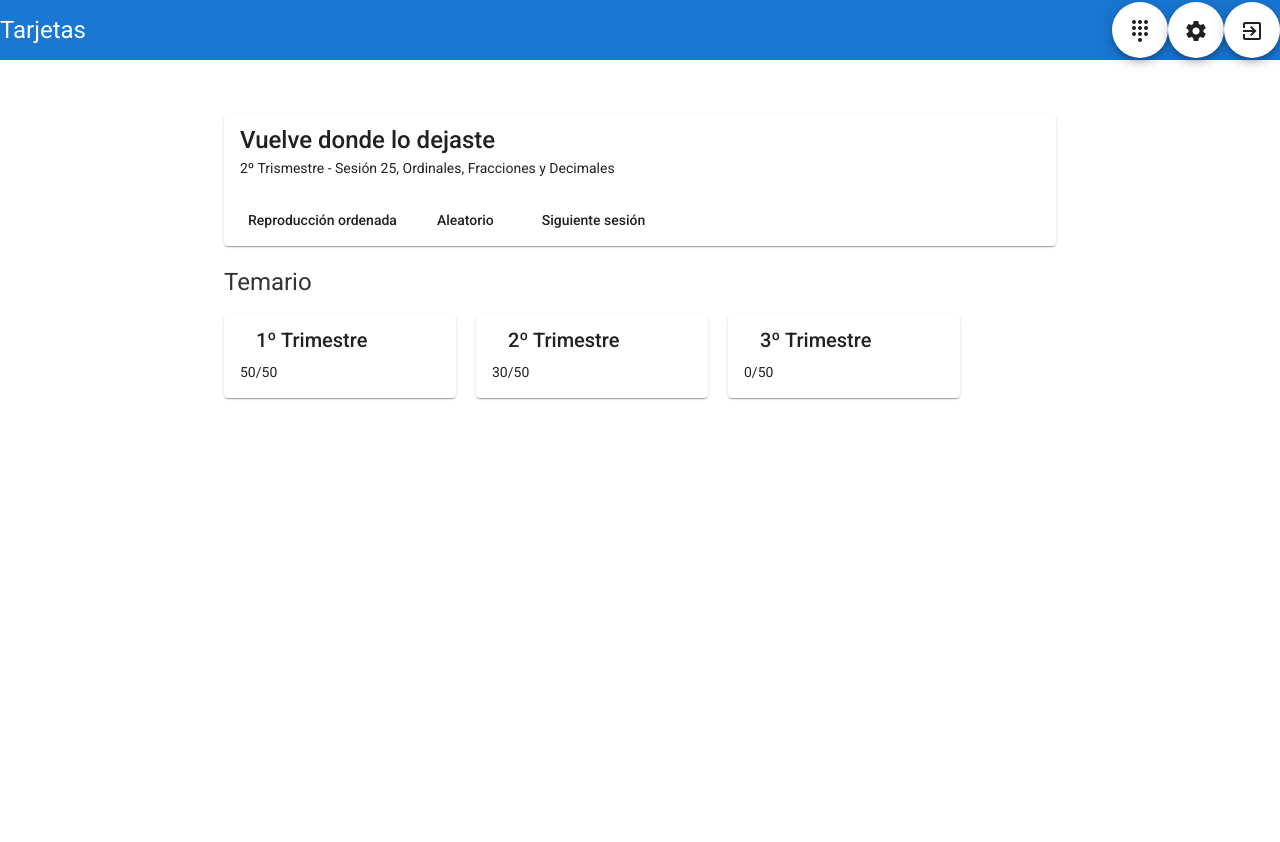
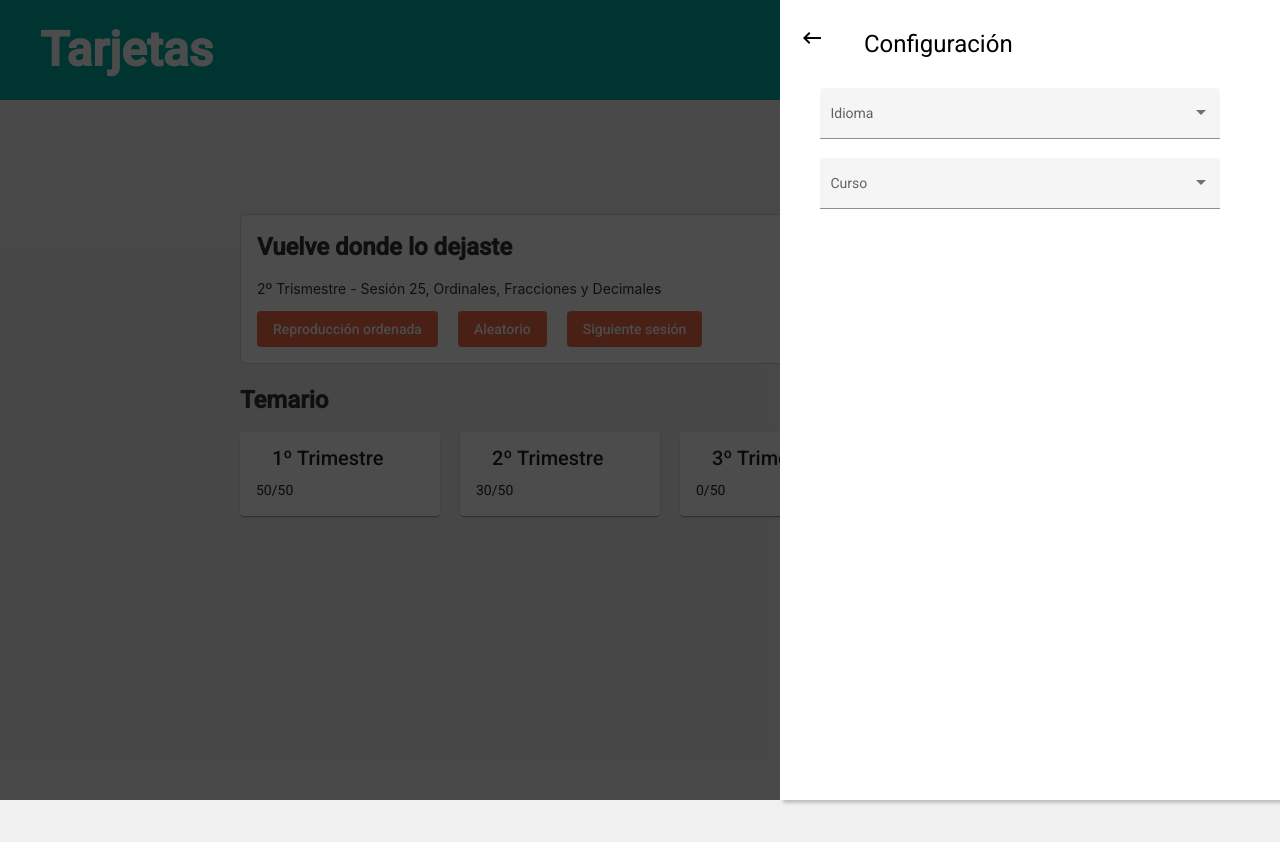
Before and after one commit to juanfumero/tekmanApp, an Angular app: page / in a window 1280 px wide. Both pictures are taken after a click on the button "settings". Shown: the top 842 px of the page. After the commit the page ends 800 px from the top, so only its background shows below. Built offline with nearby package versions, Linux system fonts and the light colour scheme.

Commit message:
Add style in home page, add modal slider menu lateral

```diff
--- a/angular.json
+++ b/angular.json
@@ -29,9 +29,12 @@
             ],
             "styles": [
               "./node_modules/@angular/material/prebuilt-themes/indigo-pink.css",
+              "node_modules/bootstrap/dist/css/bootstrap.min.css",
               "src/styles.scss"
             ],
-            "scripts": []
+            "scripts": ["node_modules/jquery/dist/jquery.slim.min.js",
+              "./node_modules/jquery/dist/jquery.min.js",
+              "node_modules/bootstrap/dist/js/bootstrap.min.js"]
           },
           "configurations": {
             "production": {
--- a/package.json
+++ b/package.json
@@ -20,7 +20,10 @@
     "@angular/platform-browser": "^14.1.0",
     "@angular/platform-browser-dynamic": "^14.1.0",
     "@angular/router": "^14.1.0",
+    "bootstrap": "^5.2.0",
     "font-awesome": "^4.7.0",
+    "jquery": "^3.6.0",
+    "popper.js": "^1.16.1",
     "rxjs": "~7.5.0",
     "tslib": "^2.3.0",
     "zone.js": "~0.11.4"
--- a/src/app/app.component.html
+++ b/src/app/app.component.html
@@ -1,16 +1,16 @@
 
 <!-- Toolbar -->
 <div class="toolbar" role="banner">
-  <h1>Tarjetas</h1>
+  <h1 class="sizeTitle"><strong>Tarjetas</strong></h1>
 
     <div class="spacer"></div>
-    <button mat-fab color="basic" aria-label="Example icon button with a home icon">
+    <button mat-fab color="basic" class="iconColor" aria-label="Example icon button with a home icon">
       <mat-icon>dialpad</mat-icon>
     </button>
-    <button mat-fab color="basic" aria-label="Example icon button with a home icon">
+    <button mat-fab color="basic" class="iconColor" aria-label="Example icon button with a home icon" (click)="clickEvent()">
       <mat-icon>settings</mat-icon>
     </button>
-    <button mat-fab color="basic" aria-label="Example icon button with a home icon">
+    <button mat-fab color="basic" class="iconColor" aria-label="Example icon button with a home icon">
       <mat-icon>exit_to_app</mat-icon>
     </button>
 </div>
@@ -30,5 +30,43 @@
 <router-outlet></router-outlet>
 
 
+</div>
 
+
+
+<div class="wrapper">
+  <nav id="sidebar" [ngClass]="status ? 'hide' : 'show'">
+      <div class="sidebar-header" (click)="clickEvent2()">
+        <mat-icon class="toparrow">keyboard_backspace</mat-icon>
+          <h1 class="moveField">Configuración</h1>
+      </div>
+      <div class="moveField">
+        <mat-form-field class="sizeField" appearance="fill">
+          <mat-label>Idioma</mat-label>
+          <mat-select >
+            <mat-option value="ifantil1">Catalan</mat-option>
+            <mat-option value="ifantil2">Español</mat-option>
+            <mat-option value="ifantil3">Ingles</mat-option>
+          </mat-select>
+        </mat-form-field>
+
+        <br>
+
+        <mat-form-field class="sizeField" appearance="fill">
+          <mat-label>Curso</mat-label>
+          <mat-select >
+            <mat-option value="ifantil1">3º infantil</mat-option>
+            <mat-option value="ifantil2">4º infantil</mat-option>
+            <mat-option value="ifantil3">5º infantil</mat-option>
+          </mat-select>
+        </mat-form-field>
+      </div>
+
+
+
+  </nav>
 </div>
+
+
+
+<div class="overlay"  [ngClass]="status ? 'active' : ''"></div>
--- a/src/app/app.component.scss
+++ b/src/app/app.component.scss
@@ -29,10 +29,10 @@ p {
   top: 0;
   left: 0;
   right: 0;
-  height: 60px;
+  height: 100px;
   display: flex;
   align-items: center;
-  background-color: #1976d2;
+  background-color: #00aea4;
   color: white;
   font-weight: 600;
 }
@@ -60,9 +60,10 @@ p {
   display: flex;
   margin: 82px auto 32px;
   padding: 0 16px;
-  max-width: 960px;
+  width: 100%;
   flex-direction: column;
   align-items: center;
+  position: absolute;
 }
 
 svg.material-icons {
@@ -125,7 +126,7 @@ svg.material-icons:not(:last-child) {
 }
 
 .card.highlight-card {
-  background-color: #1976d2;
+  background-color: #00aea4;
   color: white;
   font-weight: 600;
   border: none;
@@ -156,12 +157,12 @@ svg#rocket-smoke {
 a,
 a:visited,
 a:hover {
-  color: #1976d2;
+  color: #00aea4;
   text-decoration: none;
 }
 
 a:hover {
-  color: #125699;
+  color: #00aea4;
 }
 
 .terminal {
@@ -290,3 +291,242 @@ svg#clouds {
     visibility: hidden;
   }
 }
+
+
+.iconColor {
+  color: #00aea4;
+  margin-right: 10px;
+}
+
+.sizeTitle {
+  font-size: -webkit-xxx-large;
+  margin-left: 40px;
+}
+
+
+
+//Nuevo estilo sidebar
+
+
+@import "https://fonts.googleapis.com/css?family=Poppins:300,400,500,600,700";
+body {
+  font-family: 'Poppins', sans-serif;
+  background: #fafafa;
+}
+p {
+  font-family: 'Poppins', sans-serif;
+  font-size: 1.1em;
+  font-weight: 300;
+  line-height: 1.7em;
+  color: #999;
+}
+a,
+a:hover,
+a:focus {
+  color: inherit;
+  text-decoration: none;
+  transition: all 0.3s;
+}
+.navbar {
+  padding: 15px 10px;
+  background: #fff;
+  border: none;
+  border-radius: 0;
+  margin-bottom: 40px;
+  box-shadow: 1px 1px 3px rgba(0, 0, 0, 0.1);
+}
+.navbar-btn {
+  box-shadow: none;
+  outline: none !important;
+  border: none;
+}
+.line {
+  width: 100%;
+  height: 1px;
+  border-bottom: 1px dashed #ddd;
+  margin: 40px 0;
+}
+/* ---------------------------------------------------
+  SIDEBAR STYLE
+----------------------------------------------------- */
+#sidebar {
+  width: 500px;
+  position: fixed;
+  top: 0;
+  right:-500px;
+  height: 100vh;
+  z-index: 999;
+  background: #fff;
+  color: #fff;
+  transition: all 0.3s;
+
+  box-shadow: 3px 3px 3px rgba(0, 0, 0, 0.2);
+}
+#sidebar.active {
+  right: 0;
+}
+#dismiss {
+  width: 35px;
+  height: 35px;
+  line-height: 35px;
+  text-align: center;
+  color:#24292e;
+  background: #fff;
+  position: absolute;
+  top: 10px;
+  right: 10px;
+  cursor: pointer;
+  -webkit-transition: all 0.3s;
+  -o-transition: all 0.3s;
+  transition: all 0.3s;
+}
+#dismiss:hover {
+  background: #fff;
+  color: #fff;
+}
+.overlay {
+  display: none;
+  position: fixed;
+  width: 100vw;
+  height: 100vh;
+  background: rgba(0, 0, 0, 0.7);
+  z-index: 998;
+  opacity: 0;
+  transition: all 0.5s ease-in-out;
+}
+.overlay.active {
+  display: block;
+  opacity: 1;
+}
+#sidebar .sidebar-header {
+  padding: 20px;
+  color: black;
+  background: #fff;
+  display: flex;
+}
+#sidebar ul.components {
+  padding: 20px 0;
+  border-bottom: 1px solid #fff;
+}
+#sidebar ul p {
+  color: #fff;
+  padding: 10px;
+}
+#sidebar ul li a {
+  padding: 10px;
+    font-size: 1.1em;
+    display: block;
+    color: #ffffff;
+    text-decoration: none;
+}
+#sidebar ul li a:hover {
+  color: #fff;
+  background: #fff;
+}
+#sidebar ul li.active>a,
+a[aria-expanded="true"] {
+  color: #fff;
+  background: #fff;
+}
+a[data-toggle="collapse"] {
+  position: relative;
+}
+.dropdown-toggle::after {
+  display: block;
+  position: absolute;
+  top: 50%;
+  right: 20px;
+  transform: translateY(-50%);
+}
+ul ul a {
+  font-size: 0.9em !important;
+  padding-left: 30px !important;
+  background: #fff;
+}
+ul.CTAs {
+  padding: 20px;
+}
+ul.CTAs a {
+  text-align: center;
+  font-size: 0.9em !important;
+  display: block;
+  border-radius: 5px;
+  margin-bottom: 5px;
+}
+a.download {
+  background: #fff;
+  color: #fff;
+}
+a.article,
+a.article:hover {
+  background: #fff !important;
+  color: #fff !important;
+}
+/* ---------------------------------------------------
+  CONTENT STYLE
+----------------------------------------------------- */
+#content-app {
+  width: 100%;
+  padding: 20px;
+  min-height: 100vh;
+  transition: all 0.3s;
+  position: absolute;
+  top: 0;
+  right: 0;
+}
+.overlay.active {
+    display: block;
+    opacity: 1;
+}
+.overlay {
+    display: none;
+    position: fixed;
+    width: 100vw;
+    height: 100vh;
+    background: rgba(0, 0, 0, 0.7);
+    z-index: 998;
+    opacity: 0;
+    transition: all 0.5s ease-in-out;
+}
+
+@media (min-width: 768px) {
+    #sidebar {
+      margin-right: 0;
+    }
+
+    #content {
+      min-width: 0;
+      width: 100%;
+    }
+    .show
+    {
+      margin-right: 0!important;
+    }
+    .hide
+    {
+      margin-right: 500px!important;
+    }
+  }
+  @media (max-width: 767px) {
+    .show
+    {
+      margin-right: 0!important;
+    }
+    .hide
+    {
+      margin-right: 500px!important;
+    }
+  }
+
+
+  .toparrow {
+    padding-top:6px;
+  }
+
+  .moveField {
+    margin-left: 40px;
+  }
+
+  .sizeField {
+    width: 400px;
+  }
--- a/src/app/app.component.ts
+++ b/src/app/app.component.ts
@@ -1,4 +1,5 @@
 import { Component } from '@angular/core';
+import { MatDialog } from '@angular/material/dialog';
 
 @Component({
   selector: 'app-root',
@@ -7,4 +8,18 @@ import { Component } from '@angular/core';
 })
 export class AppComponent {
   title = 'tekmanApp';
+
+  constructor(public dialog: MatDialog) {}
+
+  status: boolean = false;
+  //Sidebar opne
+  clickEvent(){
+      this.status = true;
+  }
+  //Sidebar close
+  clickEvent2()
+  {
+    this.status = false;
+  }
+
 }
--- a/src/app/tekman/home/home.component.html
+++ b/src/app/tekman/home/home.component.html
@@ -1,4 +1,4 @@
-<mat-card class="tamanoTarjeta">
+<!--<mat-card class="tamanoTarjeta">
   <mat-card-title>Vuelve donde lo dejaste</mat-card-title>
   <mat-card-content>
     <p>2º Trismestre - Sesión 25, Ordinales, Fracciones y Decimales</p>
@@ -8,10 +8,21 @@
     <button mat-button>Aleatorio</button>
     <button mat-button>Siguiente sesión</button>
   </mat-card-actions>
-</mat-card>
+</mat-card> -->
+
+
+<div class="card tamanoTarjeta">
+  <div class="card-body">
+    <h1 class="card-title"><strong>Vuelve donde lo dejaste</strong></h1>
+    <p class="card-text">2º Trismestre - Sesión 25, Ordinales, Fracciones y Decimales</p>
+    <button mat-button class="colorButton">Reproducción ordenada</button>
+    <button mat-button class="colorButtonSecondary">Aleatorio</button>
+    <button mat-button class="colorButtonSecondary">Siguiente sesión</button>
+  </div>
+</div>
 
 <br>
-<h1>Temario</h1>
+<h1><strong>Temario</strong></h1>
 
 <div class="tamanoTarjetaTemario">
 
--- a/src/app/tekman/home/home.component.scss
+++ b/src/app/tekman/home/home.component.scss
@@ -1,4 +1,5 @@
 .tamanoTarjeta {
+  margin-top: 100px;
   width: 800px;
 }
 
@@ -8,6 +9,18 @@
 }
 
 .tamanoTemario {
+  cursor: pointer;
   width: 200px;
   margin-right: 20px;
 }
+
+.colorButton {
+  color: white;
+  background-color: #f26c48;
+}
+
+.colorButtonSecondary {
+  color: white;
+  background-color: #f26c48;
+  margin-left: 20px;
+}
--- a/src/index.html
+++ b/src/index.html
@@ -10,7 +10,7 @@
   <link href="https://fonts.googleapis.com/css2?family=Roboto:wght@300;400;500&display=swap" rel="stylesheet">
   <link href="https://fonts.googleapis.com/icon?family=Material+Icons" rel="stylesheet">
 </head>
-<body class="mat-typography">
+<body class="mat-typography backgroundApp">
   <app-root></app-root>
 </body>
 </html>
--- a/src/styles.scss
+++ b/src/styles.scss
@@ -3,3 +3,11 @@
 html, body { height: 100%; }
 body { margin: 0; font-family: Roboto, "Helvetica Neue", sans-serif; }
 @import "../node_modules/font-awesome/scss/font-awesome.scss";
+@import "~@angular/material/prebuilt-themes/indigo-pink.css";
+@import "../node_modules/bootstrap/scss/bootstrap";
+
+.backgroundApp {
+  background-color: #f0f0f0;
+  width: 100%;
+  height: 100%;
+}
```
Also changed, not shown: src/app/app.module.ts (+9 -2 lines), 1 other file (tests, documents, lock files or other folders).
